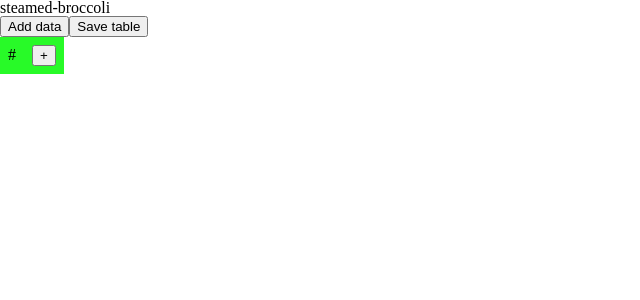
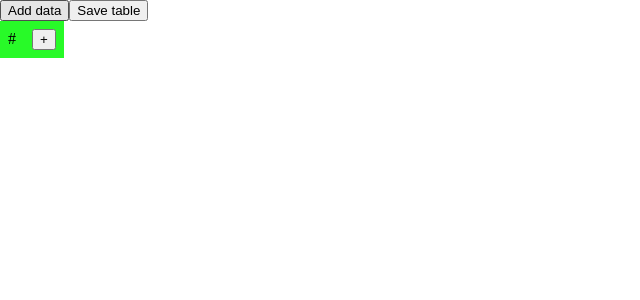
Before and after one commit to josemachado-dev/Broccoli, an Angular app in the folder steamed-broccoli/: page / in a window 1280 px wide. Shown: the top 300 px of the page, without its empty margins (0-640 px from the left). Built offline with nearby package versions, Linux system fonts and the light colour scheme.

Commit message:
Save working as intended

```diff
--- a/steamed-broccoli/src/app/app.component.html
+++ b/steamed-broccoli/src/app/app.component.html
@@ -1,7 +1,3 @@
-<div>
-  {{title}}
-</div>
-
 <div>
   <button
     type="button"
@@ -11,10 +7,6 @@
     type="button"
     (click)="saveTable()"
   >Save table</button>
-  <!--<button
-      type="button"
-      (click)="debugArrays()"
-    >debug arrays</button>-->
 </div>
 
 <div>
--- a/steamed-broccoli/src/app/app.component.ts
+++ b/steamed-broccoli/src/app/app.component.ts
@@ -25,8 +25,6 @@ export class AppComponent {
       }
     )
   }
-
-  title = 'steamed-broccoli';
 
   columns : string[] = [];
   rows : Row[] = [];
@@ -64,27 +62,22 @@ export class AppComponent {
     saveAs(file, "stemed-broccoli_save.json");
   }
 
-  debugArrays(){
-    console.log(this.columns)
-    console.log(this.rows)
-  }
-
   trackByIndex(col, row = undefined) {
     return () => { return `c_${col}-r_${row}` }
   }
 
   goingToJSON() {
-    let j = ""
+    let j = "[\n"
 
     this.rows.forEach((row, rowIndex, rows) => {
-        j += "[{ "
+        j += "\t{ "
         this.columns.map((column, columnIndex, columns) => {
             j += `"${column}": "${row.data[columnIndex]}"${columnIndex + 1 == columns.length ? '': ','}`
         })
-        j += ` }${rowIndex + 1 == this.columns.length ? '' : ','}`
+        j += ` }${rowIndex + 1 == this.columns.length ? '' : ',\n'}`
     });
 
-    j += "]"
+    j += "\n]"
     return j;
   }
 }
```
